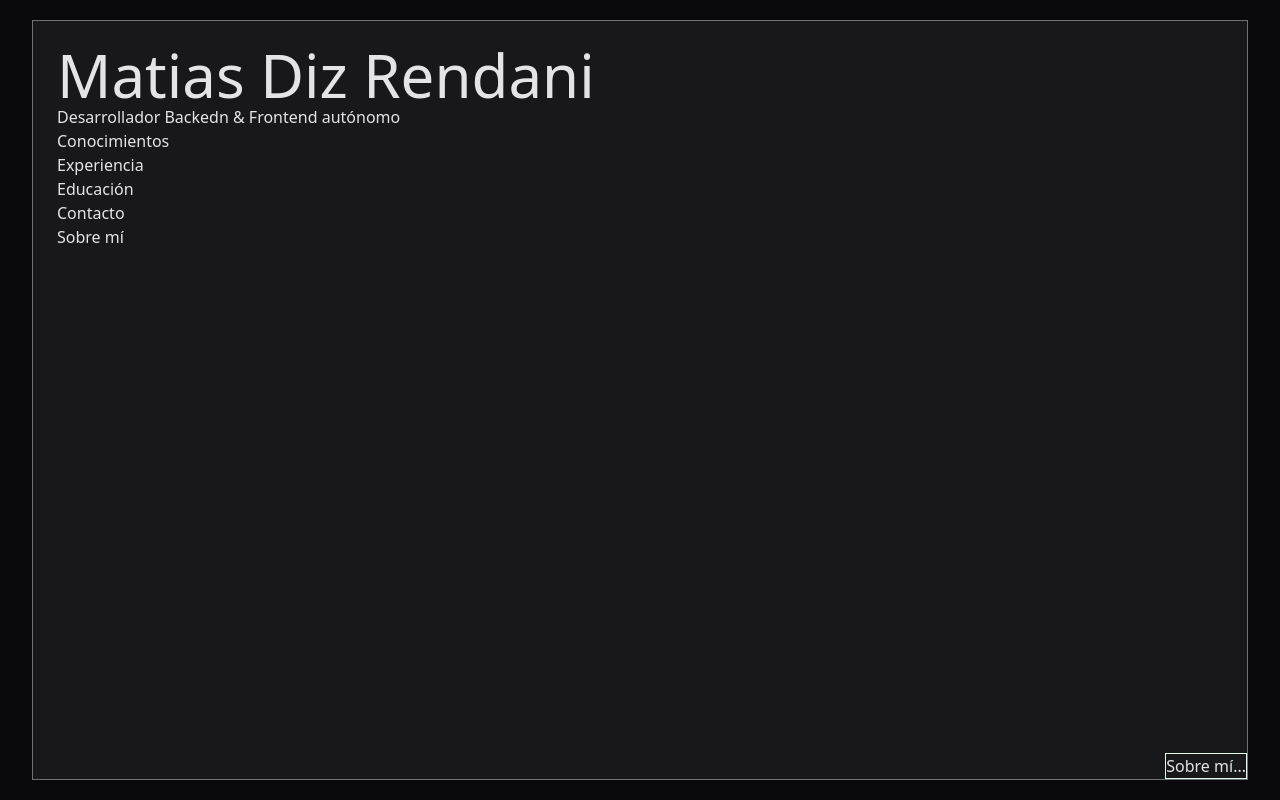
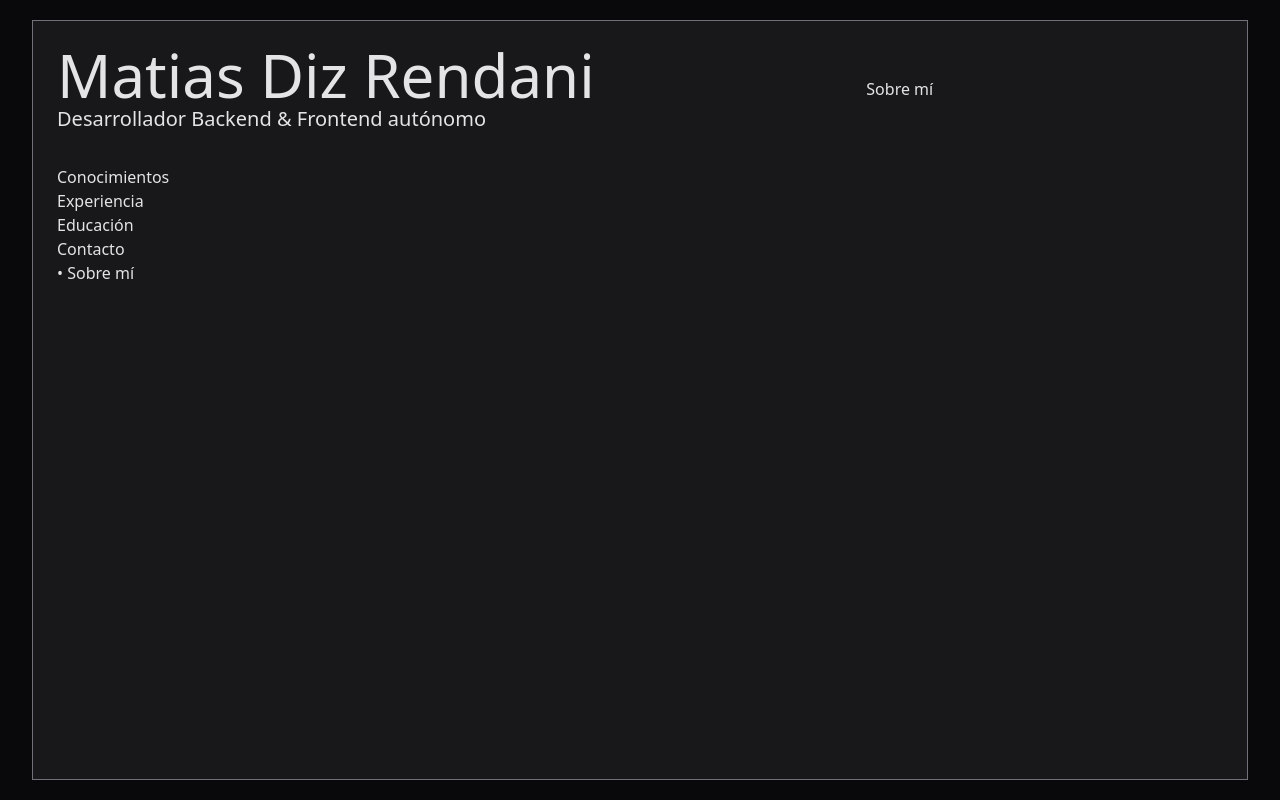
Before and after one commit to Matias-DR/portfolio-web, a Next.js app: page / in a window 1280 px wide. Built offline with nearby package versions, Linux system fonts and the light colour scheme.

Commit message:
ADD: structure

```diff
--- a/src/pages/index.tsx
+++ b/src/pages/index.tsx
@@ -1,47 +1,72 @@
 import { useState } from "react"
 
-const knowledges = <div></div>
-const experience = <div></div>
-const education = <div></div>
-const contact = <div></div>
-const about = <p className='absolute bottom-0 right-0 border border-solid border-green-100'>
-  Sobre mí...
-</p>
+const styles = {
+  container: {
+    'main': 'w-full h-full flex justify-center items-center bg-zinc-950',
+    'main-container': 'w-[95%] h-[95%] p-6 flex flex-col sm:flex-row bg-zinc-900 border border-solid border-zinc-500 text-zinc-200',
+    'pane': 'w-full pb-8 sm:w-4/6 sm:p-0',
+    'card': 'grow p-8'
+  },
+  text: {
+    'title': 'text-[2rem] md:text-6xl',
+    'subtitle': 'text-xl'
+  },
+  index: {
+    'li': 'w-max hover:cursor-pointer hover:pl-2 hover:duration-100'
+  },
+  misc: {
+    separator: 'w-full h-8'
+  }
+}
+
+const elements = {
+  index: {
+    'knowledges': 'Conocimientos',
+    'experience': 'Experiencia',
+    'education': 'Educación',
+    'contact': 'Contacto',
+    'about-me': 'Sobre mí',
+  }
+}
 
 export default function Home() {
-  const [card, setCard] = useState<JSX.Element>(about)
+  const [card, setCard] = useState<JSX.Element | string>(elements.index['about-me'])
+  const [index, setIndex] = useState<string>('about-me')
 
-  return <main className='w-full h-full flex justify-center items-center bg-zinc-950'>
-    <div className='relative w-[95%] h-[95%] p-6 bg-zinc-900 border border-solid border-zinc-500 text-zinc-200'>
-      <h1 className='text-6xl'>
-        Matias Diz Rendani
-      </h1>
-      <p className=''>
-        Desarrollador Backedn & Frontend autónomo
-      </p>
-      <ul className=''>
-        <li
-          className=''
-          onClick={() => setCard(knowledges)}
-        >Conocimientos</li>
-        <li
-          className=''
-          onClick={() => setCard(experience)}
-        >Experiencia</li>
-        <li
-          className=''
-          onClick={() => setCard(education)}
-        >Educación</li>
-        <li
-          className=''
-          onClick={() => setCard(contact)}
-        >Contacto</li>
-        <li
-          className=''
-          onClick={() => setCard(about)}
-        >Sobre mí</li>
-      </ul>
-      {card}
+  const handleIndexSlection = (index: string) => {
+    setIndex(index)
+    setCard(elements.index[index])
+  }
+
+  const isSelected = (value: string) => value === index ? '• ' : null
+
+  const li = Object.entries(elements.index).map((entrie) => <li
+    key={'li-' + entrie[0]}
+    className={styles.index['li']}
+    onClick={() => handleIndexSlection(entrie[0])}
+  >
+    <p key={'p-' + entrie[0]}>
+      {isSelected(entrie[0])}{entrie[1]}
+    </p>
+  </li>)
+
+  return <main className={styles.container['main']}>
+    <div className={styles.container['main-container']}>
+      <div className={styles.container['pane']}>
+        <h1 className={styles.text['title']}>
+          Matias Diz Rendani
+        </h1>
+        <h2 className={styles.text['subtitle']}>
+          Desarrollador Backend & Frontend autónomo
+        </h2>
+        <div className={styles.misc['separator']}></div>
+        <ul>
+          {li}
+        </ul>
+      </div>
+      <div className={styles.container['card']}>
+        {card}
+      </div>
     </div>
   </main>
 }
--- a/src/styles/globals.css
+++ b/src/styles/globals.css
@@ -2,6 +2,7 @@
 @tailwind components;
 @tailwind utilities;
 
+/* Elements */
 #__next,
 html,
 body {
@@ -24,6 +25,7 @@ li {
   padding: 0;
 }
 
+/* Classes */
 .y-scrollbar {
   overflow-y: scroll;
   overflow-x: hidden;
```
